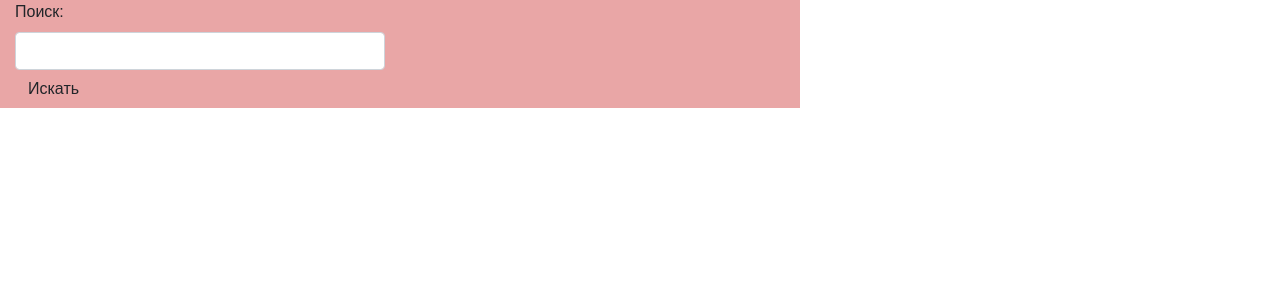
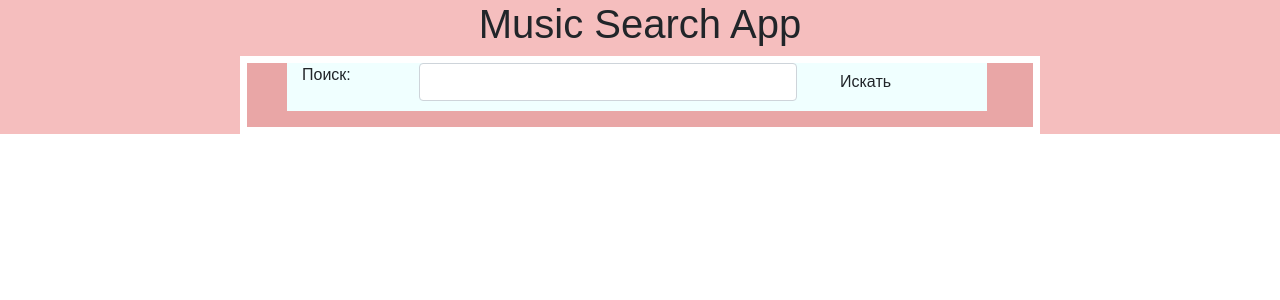
Before and after one commit to Linder47/MusicSearch, a React (Create React App) app: page / in a window 1280 px wide. Shown: the top 300 px of the page. Built offline with nearby package versions, Linux system fonts and the light colour scheme.

Commit message:
no return for albums with no images

```diff
--- a/src/components/Album/Album.js
+++ b/src/components/Album/Album.js
@@ -1,12 +1,16 @@
-import React  from 'react';
+import React from 'react';
 import './Album.css';
+import { Image } from 'react-bootstrap';
 
 const Album = (props) => {
-    return (
-        <div className='album'>
-        <img src={props.image} alt={props.id} />
-        </div>
-    )
+    console.log(props.image);
+    // if (props.image !== '') {
+        return (
+            <div className='album'>
+                <Image src={props.image} alt={props.id} rounded />
+            </div>
+        )
+    // }
 }
 
 export default Album;
--- a/src/components/ArtistSearchResult/ArtistSearchResult.css
+++ b/src/components/ArtistSearchResult/ArtistSearchResult.css
@@ -1,3 +1,3 @@
-.ASR {
-    background-color: #dad;
+.pannel {
+    text-align: center;
 }
--- a/src/components/ArtistSearchResult/ArtistSearchResult.js
+++ b/src/components/ArtistSearchResult/ArtistSearchResult.js
@@ -1,7 +1,7 @@
 import React, { Component } from 'react';
 import './ArtistSearchResult.css';
 import Artist from '../Artist/Artist';
-import { ListGroup } from 'react-bootstrap';
+import { ListGroup, Panel } from 'react-bootstrap';
 
 class ArtistSearchResult extends Component {
     state = {
@@ -76,7 +76,10 @@ class ArtistSearchResult extends Component {
         } else {
             return (
                 <div className="ASR">
-                    <p>Результаты поиска по {this.props.searchingArtist}: </p>
+                    <Panel>
+                        <Panel.Title componentClass="h3" className="pannel">Результаты поиска по {this.props.searchingArtist}: </Panel.Title>
+                    </Panel>
+                    <Panel.Body>
                         <ListGroup>
                             {artistmat.artist.map(artist => {
                                 return <Artist
@@ -86,6 +89,7 @@ class ArtistSearchResult extends Component {
                                 />;
                             })}
                         </ListGroup>
+                    </Panel.Body>
                 </div>
             );
         }
--- a/src/components/UserSearch/UserSearch.css
+++ b/src/components/UserSearch/UserSearch.css
@@ -0,0 +1,13 @@
+.UserSearchForm {
+    width: 780px;
+    display: flex;
+    align-content: center;
+    justify-content: center;
+    align-items: center;
+}
+
+.rowInput {
+    align-content: center;
+    background-color: azure;
+    width: 700px;
+}
--- a/src/components/UserSearch/UserSearch.js
+++ b/src/components/UserSearch/UserSearch.js
@@ -1,25 +1,28 @@
 import React from 'react';
 import './UserSearch.css';
-import { Form, FormGroup, ControlLabel, FormControl, Button, Col } from 'react-bootstrap';
+import { Form, FormGroup, ControlLabel, FormControl, Button, Col, Row } from 'react-bootstrap';
 
 const UserSearch = (props) => {
     return (
         <div className='UserSearchForm'>
             <Form horizontal onSubmit={props.onAddSearch}>
                 <FormGroup controlId='formHorizontalSearch'>
+                <Row className="rowInput">
                     <Col componentClass={ControlLabel} sm={2}>
-                        Поиск:
+                        <p>Поиск:</p>
                 </Col>
-                    <Col sm={6}>
+                    <Col sm={7}>
                         <FormControl
                             type='text'
                             value={props.value}
+                            maxLength="60"
                             onChange={(e) => { props.onAddTextChange(e.target.value) }} />
                     </Col>
-                    <Col sm={2}>
+                    <Col sm={3}>
                         <Button type='submit'>
-                            Искать {props.value}</Button>
+                            Искать</Button>
                     </Col>
+                    </Row>
                 </FormGroup>
             </Form>
         </div>
--- a/src/containers/Albums/Albums.js
+++ b/src/containers/Albums/Albums.js
@@ -37,7 +37,7 @@ class Albums extends Component {
     }
 
     onComeBackSearching = () => {
-         this.props.history.goBack();
+        this.props.history.goBack();
     }
 
     render() {
@@ -57,12 +57,13 @@ class Albums extends Component {
                     </ButtonToolbar>
                     <div className='albums'>
                         {albums.album.map(album =>
-                            { return <Album
+                              album.image[2]["#text"] ? <Album
                                 key={album.name + album.id}
                                 id={album.name + album.id}
                                 image={album.image[2]["#text"]}
-                            /> }
-                          ) }
+                            />
+                         : null
+                        )}
                     </div>
                 </div>
             )
--- a/src/containers/Main/Main.css
+++ b/src/containers/Main/Main.css
@@ -5,4 +5,9 @@
     margin: auto; */
     background-color: rgb(233, 166, 166);
     width: 800px;
+    display: flex;
+    margin: auto;
+    flex-direction: column;
+    border: 7px solid #fff;
+    /* background-color: #fff; */
 }
--- a/src/containers/MusicSearchApp/MusicSearchApp.css
+++ b/src/containers/MusicSearchApp/MusicSearchApp.css
@@ -1,3 +1,10 @@
 .MSA {
-    /* display: flex; */
+    background-color: rgb(245, 190, 190);
 }
+
+.pageHeader {
+    display: flex;
+    justify-content: center;
+    /* flex-direction: column; */
+    /* width: 800px; */
+}
--- a/src/containers/MusicSearchApp/MusicSearchApp.js
+++ b/src/containers/MusicSearchApp/MusicSearchApp.js
@@ -5,6 +5,7 @@ import UserSearch from '../../components/UserSearch/UserSearch';
 import Main from '../Main/Main';
 import Albums from '../Albums/Albums';
 import { withRouter } from "react-router-dom";
+import { PageHeader } from 'react-bootstrap';
 
 class MusicSearchApp extends Component {
     state = {
@@ -16,8 +17,8 @@ class MusicSearchApp extends Component {
         if (sessionStorage.getItem('artistData')) {
             const artistData = JSON.parse(sessionStorage.getItem('artistData'));
 
-        // if (localStorage.getItem('artistData')) {
-        //     const artistData = JSON.parse(localStorage.getItem('artistData'));
+            // if (localStorage.getItem('artistData')) {
+            //     const artistData = JSON.parse(localStorage.getItem('artistData'));
             const chosenArtist = artistData.name;
 
             this.setState({
@@ -28,7 +29,7 @@ class MusicSearchApp extends Component {
     }
 
     handleComeBackSearching = () => {
-         this.props.history.goBack();
+        this.props.history.goBack();
     }
 
     render() {
@@ -37,6 +38,9 @@ class MusicSearchApp extends Component {
         const chosenArtist = this.state.chosenArtist;
         return (
             <div className="MSA">
+            <div className="pageHeader">
+                <PageHeader>Music Search App</PageHeader>
+                </div>
                 <Switch>
                     <Route path='/artist/' render={(props) => <Albums {...props}
                         chosenArtist={this.state.chosenArtist}
```
Lines whose indentation alone changed are shown as unchanged.
